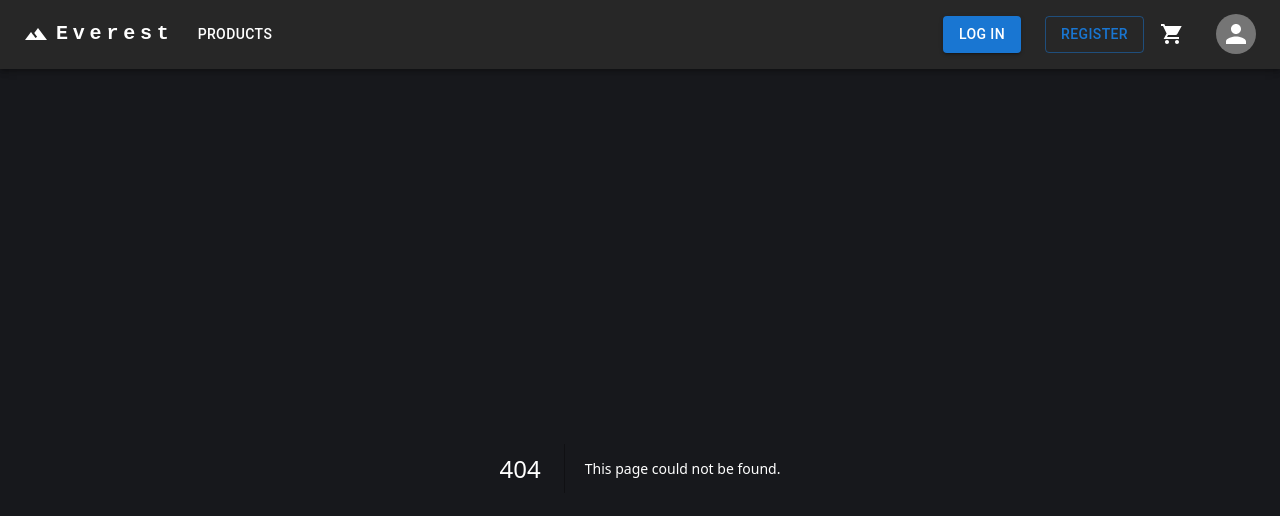
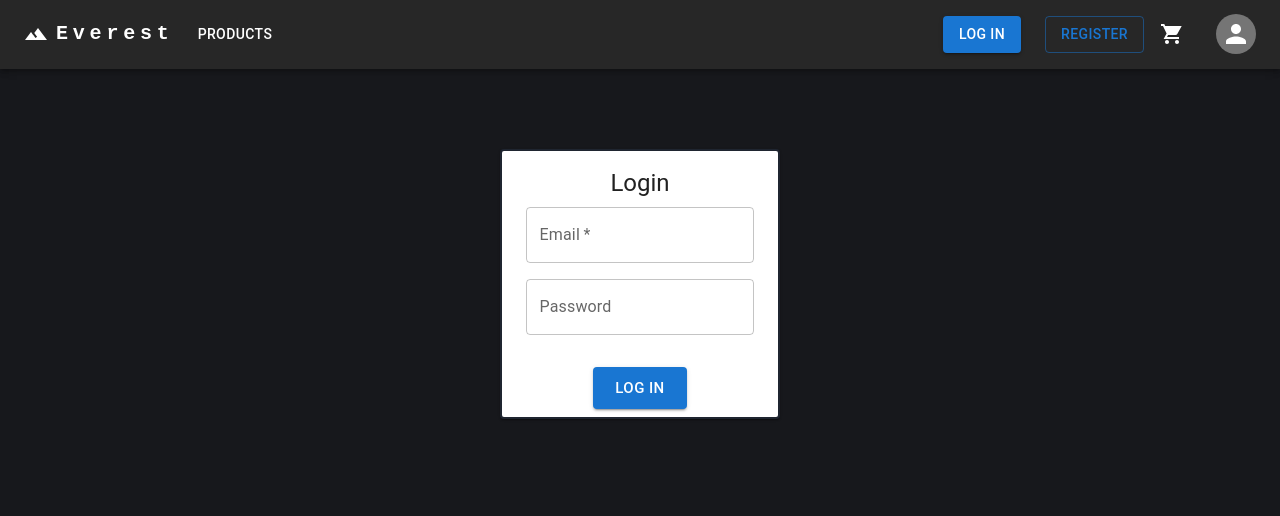
Before and after one commit to santidotpy/everest-front, a Next.js app: page /login in a window 1280 px wide. Before the commit this address had no page. Shown: the top 516 px of the page. Built offline with nearby package versions, Linux system fonts and the light colour scheme.

Commit message:
✨ add Login

```diff
--- /dev/null
+++ b/src/app/login/page.tsx
@@ -0,0 +1,164 @@
+"use client";
+import axios from "axios";
+import { ChangeEvent, useState } from "react";
+import "./styles.css";
+import Box from "@mui/material/Box";
+import Card from "@mui/material/Card";
+import CardActions from "@mui/material/CardActions";
+import CardContent from "@mui/material/CardContent";
+import Button from "@mui/material/Button";
+import Typography from "@mui/material/Typography";
+import TextField from "@mui/material/TextField";
+import api from "../../../api";
+
+// import logo from "./logo.svg";
+
+// const usernames = ["joe", "joe1", "joe2"];
+
+// const useDebounce = (value: string, delay: number) => {
+//   const [debouncedValue, setDebouncedValue] = useState<string>(value);
+
+//   useEffect(() => {
+//     const handler = setTimeout(() => {
+//       setDebouncedValue(value);
+//     }, delay);
+//     return () => {
+//       clearTimeout(handler);
+//     };
+//   }, [value, delay]);
+
+//   return debouncedValue;
+// };
+
+// type UsernameProps = {
+//   isValid: boolean;
+//   isLoading: boolean;
+//   handleChange: (e: ChangeEvent<HTMLInputElement>) => void;
+// };
+
+// const Username: FC<UsernameProps> = ({ isValid, isLoading, handleChange }) => {
+//   return (
+//     <>
+//       <div className="username">
+//         <input
+//           onChange={handleChange}
+//           autoComplete="off"
+//           spellCheck="false"
+//           className="control"
+//           type="email"
+//           placeholder="Username"
+//         />
+//         <div className={`spinner ${isLoading ? "loading" : ""}`}></div>
+//       </div>
+//       <div className={`validation ${!isValid ? "invalid" : ""}`}>
+//         Username already taken
+//       </div>
+//     </>
+//   );
+// };
+
+export default function Login() {
+  const { LOGIN_ROUTE } = process.env;
+  const [credentials, setCredentials] = useState({
+    email: "",
+    password: "",
+  });
+
+  const [isLoading, setIsLoading] = useState(false);
+  const [isValid, setIsValid] = useState(false);
+
+  // const debouncedUsername = useDebounce(credentials.email, 500);
+
+  const handleChange = (e: ChangeEvent<HTMLInputElement>) => {
+    setIsLoading(true);
+    setCredentials((prevCredentials) => ({
+      ...prevCredentials,
+      [e.target.name]: e.target.value,
+    }));
+  };
+
+  const handleSubmit = async (e: React.FormEvent<HTMLFormElement>) => {
+    e.preventDefault();
+
+    const wea = await api.post('/api/session/login',
+    {
+      email: credentials.email,
+      password: credentials.password,
+    }
+    );
+    console.log(wea);
+    // setIsLoading(true);
+    // setTimeout(() => {
+    //   setIsLoading(false);
+    // }, 2000);
+  };
+
+
+
+  // useEffect(() => {
+  //   setIsValid(!usernames.some((u) => u === debouncedUsername));
+  //   setIsLoading(false);
+  // }, [debouncedUsername]);
+
+  return (
+
+    <Box
+      component="form"
+      sx={{
+        '& .MuiTextField-root': { m: 1, width: '25ch' },
+      }}
+      noValidate
+      autoComplete="off"
+      onSubmit={handleSubmit}
+    >
+
+      <Card
+        sx={{ minWidth: 275 }}
+        className=" mx-auto mt-20 bg-[#243c63] text-white border-2 border-[#1f2530] rounded-xl"
+
+      >
+        <CardContent >
+          <Typography variant="h5" component="div" className="text-center">
+            Login
+          </Typography>
+
+          <div className="
+      flex flex-col
+      ">
+            <TextField
+              required
+              id="outlined-required"
+              label="Email"
+              type="email"
+              name="email"
+              onChange={handleChange}
+            />
+
+            <TextField
+              id="outlined-password-input"
+              label="Password"
+              type="password"
+              name="password"
+              autoComplete="current-password"
+              onChange={handleChange}
+            />
+
+          </div>
+        </CardContent>
+        <CardActions className="flex justify-center">
+          <Button
+            variant="contained"
+            color="primary"
+            // disabled={!isValid}
+            className="bg-blue-600 font-bold mb-3"
+            size="large"
+            type="submit"
+          >
+            Log In
+          </Button>
+        </CardActions>
+      </Card>
+    </Box>
+
+  );
+}
```
Also changed, not shown: src/app/login/styles.css (added).
